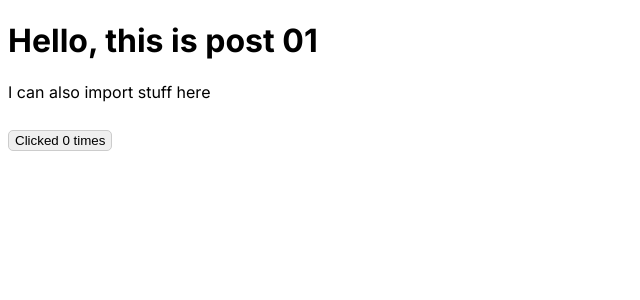
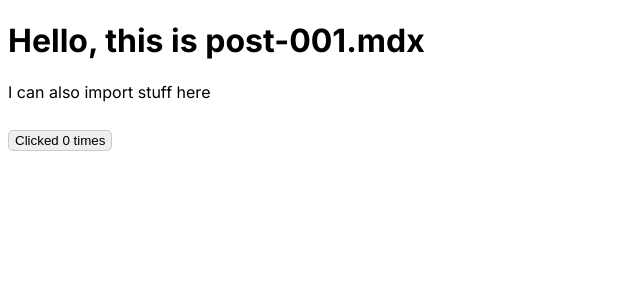
Before and after one commit to ericvalcik/mdx-demo, a Next.js app: page /blog/post-001 in a window 1280 px wide. Shown: the top 300 px of the page, without its empty margins (0-640 px from the left). Built offline with nearby package versions, Linux system fonts and the light colour scheme.

Commit message:
add props to mdx

```diff
--- a/src/app/blog/[slug]/page.tsx
+++ b/src/app/blog/[slug]/page.tsx
@@ -12,7 +12,8 @@ export default async function BlogPost({ params: { slug } }: BlogPostProps) {
   const Component = await dynamic(() => import(`@/blog/${slug}.mdx`), {
     ssr: false,
   });
-  return <Component />;
+  // @ts-ignore
+  return <Component fileName={slug} />;
 }
 
 const getFiles = () => {
--- a/src/blog/post-001.mdx
+++ b/src/blog/post-001.mdx
@@ -1,4 +1,4 @@
-# Hello, this is post 01
+# Hello, this is {props.fileName}.mdx
 
 I can also import stuff here
 
```
